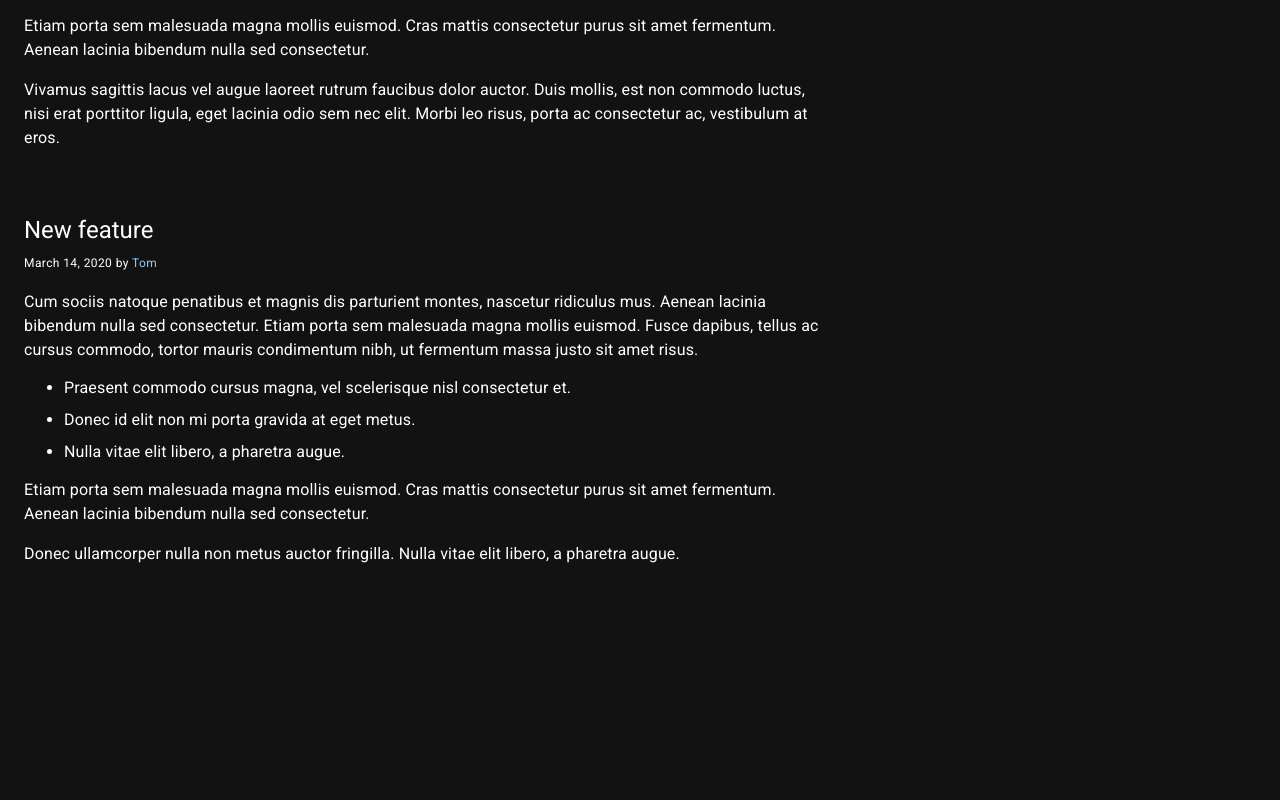
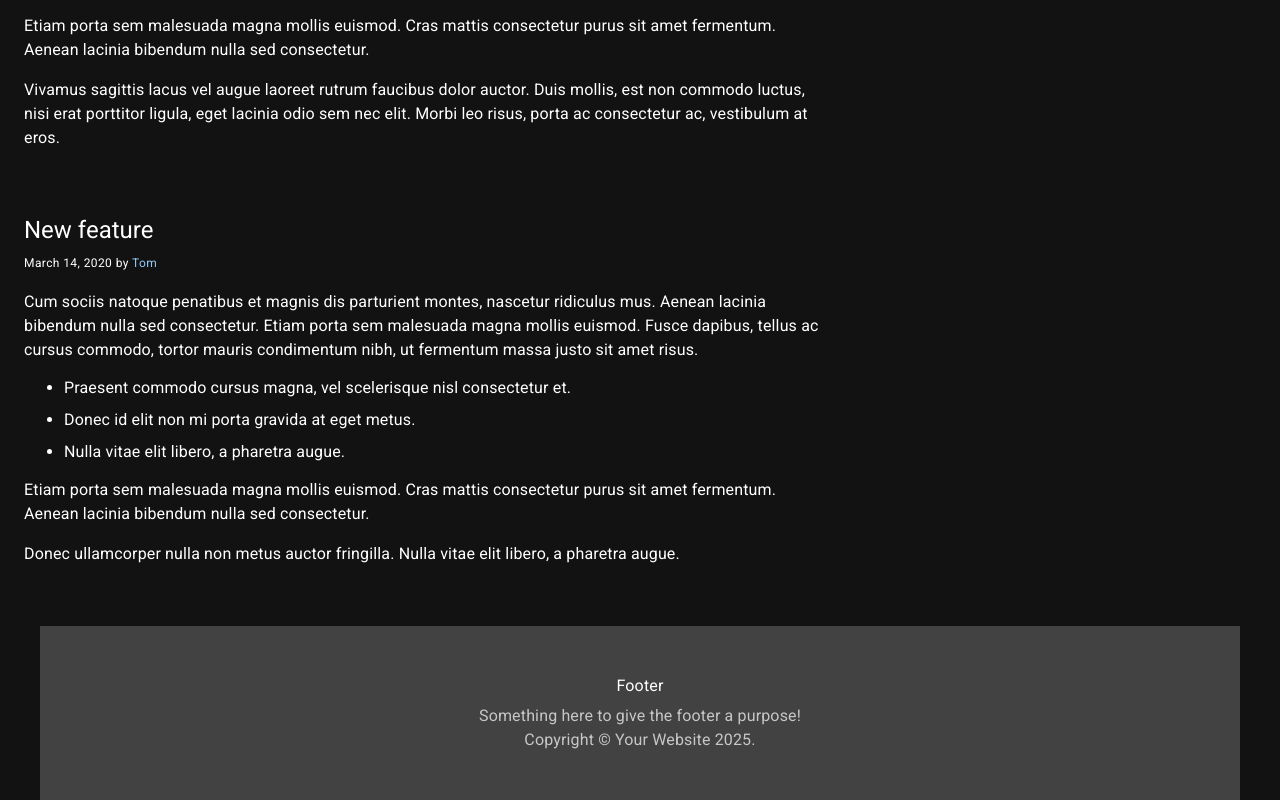
Before and after one commit to FulgrimPhoenix/blog, a React (Create React App) app: page / in a window 1280 px wide. Shown: the part 2042-2842 px from the top of the page. Before the commit the page ends 2668 px from the top, so only its background shows below. Built offline with nearby package versions, Linux system fonts and the light colour scheme.

Commit message:
feat: develop footer

```diff
--- a/src/components/App/App.tsx
+++ b/src/components/App/App.tsx
@@ -5,6 +5,7 @@ import { PostsGrid } from "../PostsGrid/PostsGrid";
 import { AppRoot } from "./App.styles";
 import theme from "../../styles/theme";
 import { MainContent } from "../MainContent/MainContent";
+import { Footer } from "../Footer/Footer";
 
 function App() {
   return (
@@ -14,6 +15,7 @@ function App() {
         <NavBar />
         <PostsGrid />
         <MainContent />
+        <Footer />
       </AppRoot>
     </ThemeProvider>
   );
--- /dev/null
+++ b/src/components/Footer/Footer.tsx
@@ -0,0 +1,33 @@
+import { Container, Link, Typography } from "@mui/material";
+
+export const Footer = () => {
+  return (
+    <Container
+      component="footer"
+      sx={{ boxSizing: "border-box", p: "48px 0", backgroundColor: "#424242" }}
+    >
+      <Typography
+        component="h6"
+        textAlign="center"
+        color="secondary"
+        gutterBottom
+      >
+        Footer
+      </Typography>
+      <Typography sx={{ color: "rgba(255, 255, 255, 0.7)" }} textAlign="center">
+        Something here to give the footer a purpose!
+      </Typography>
+      <Typography sx={{ color: "rgba(255, 255, 255, 0.7)" }} textAlign="center">
+        Copyright ©{" "}
+        <Link
+          href={"https://mui.com"}
+          underline="hover"
+          sx={{ color: "rgba(255, 255, 255, 0.7)" }}
+        >
+          Your Website
+        </Link>{" "}
+        2025.
+      </Typography>
+    </Container>
+  );
+};
```
